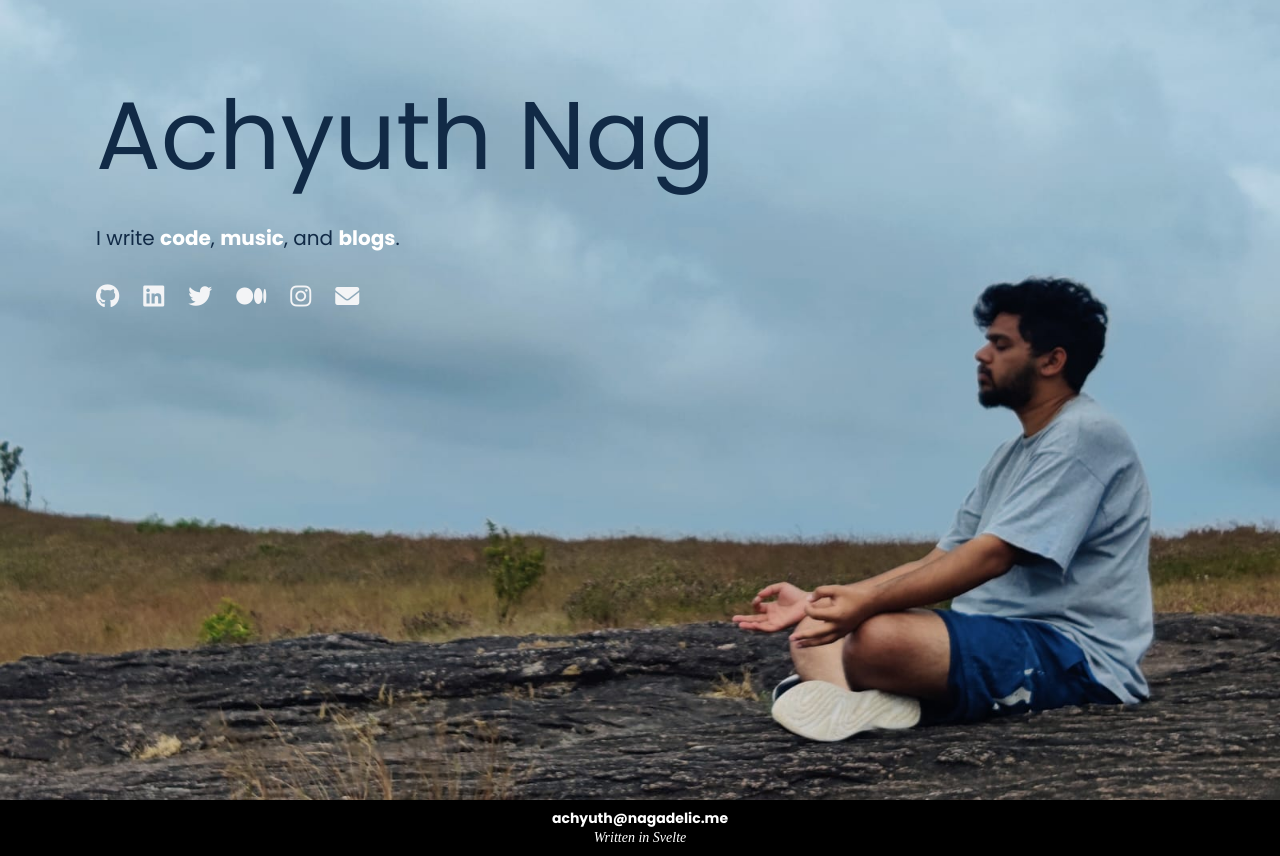
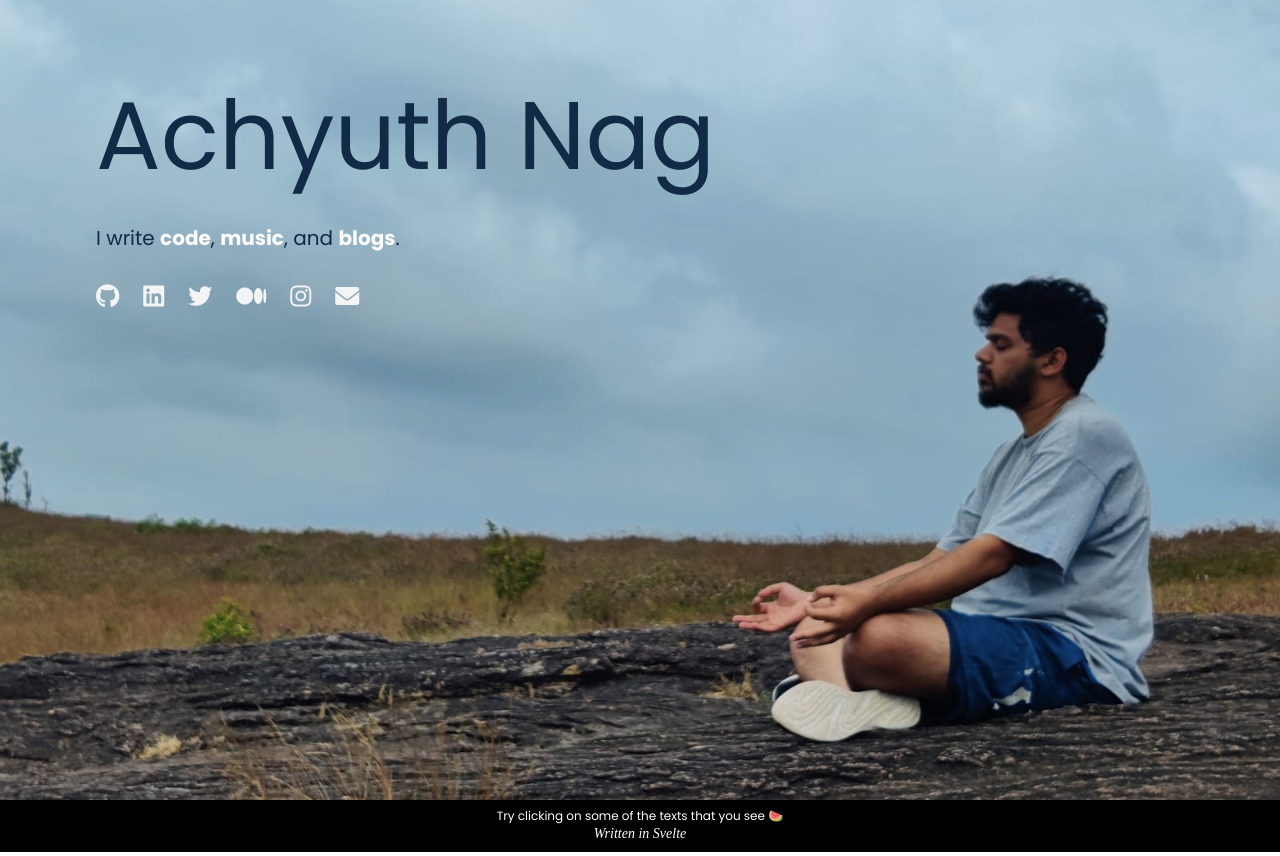
Before and after one commit to achyuth13/achyuth13.github.io, a SvelteKit app: page / in a window 1280 px wide. Built offline with nearby package versions, Linux system fonts and the light colour scheme.

Commit message:
Add resume and refactor

```diff
--- a/src/routes/+layout.svelte
+++ b/src/routes/+layout.svelte
@@ -8,7 +8,7 @@
         <slot />
     </main>
     <footer class="py-2 flex flex-col items-center justify-center bg-black text-white">
-        <a class="font-bold text-white text-sm" href="mailto:achyuth@nagadelic.me" role="button">achyuth@nagadelic.me</a>
+        <p class="text-xs">Try clicking on some of the texts that you see &#127817;</p>
         <div class="font-serif text-sm">
             <span class="italic">Written in <a href="https://kit.svelte.dev" class="italic">Svelte</a></span>
         </div>
--- a/src/routes/+page.svelte
+++ b/src/routes/+page.svelte
@@ -3,7 +3,8 @@
 <div class="relative min-h-screen bg-primary">
   <div class="flex flex-col md:flex-row justify-between items-center relative z-10 p-4 md:p-12">
     <div class="flex flex-col md:text-primary ml-4 md:ml-12 text-gray-100 text-center md:text-left lg:text-left mt-10">
-      <h1 class="text-4xl md:text-6xl lg:text-8xl pb-6 md:pb-10">Achyuth Nag</h1>
+      <a href="/resume.pdf" target="_blank" rel="noopener noreferrer"><h1 class="text-4xl md:text-6xl lg:text-8xl pb-6 md:pb-10">Achyuth Nag</h1></a>
+
       <div class="text-sm md:text-lg lg:text-xl">
         <p class="mb-4">
           I write
@@ -28,7 +29,7 @@
           <a href="https://www.instagram.com/achyuthnag?igsh=MWFvM3VhY285bTE4ZA==" target="_blank" class="text-gray-100 hover:text-gray-300 transition-colors duration-300">
             <i class="fab fa-instagram text-2xl"></i>
           </a>
-          <a href="mailto:achyuth@nagadelic.com" target="_blank" class="text-gray-100 hover:text-gray-300 transition-colors duration-300">
+          <a href="mailto:achyuthnag13@gmail.com" target="_blank" class="text-gray-100 hover:text-gray-300 transition-colors duration-300">
             <i class="fas fa-envelope text-2xl"></i>
           </a>
         </div>
```
Also changed, not shown: 1 other file (tests, documents, lock files or other folders).
